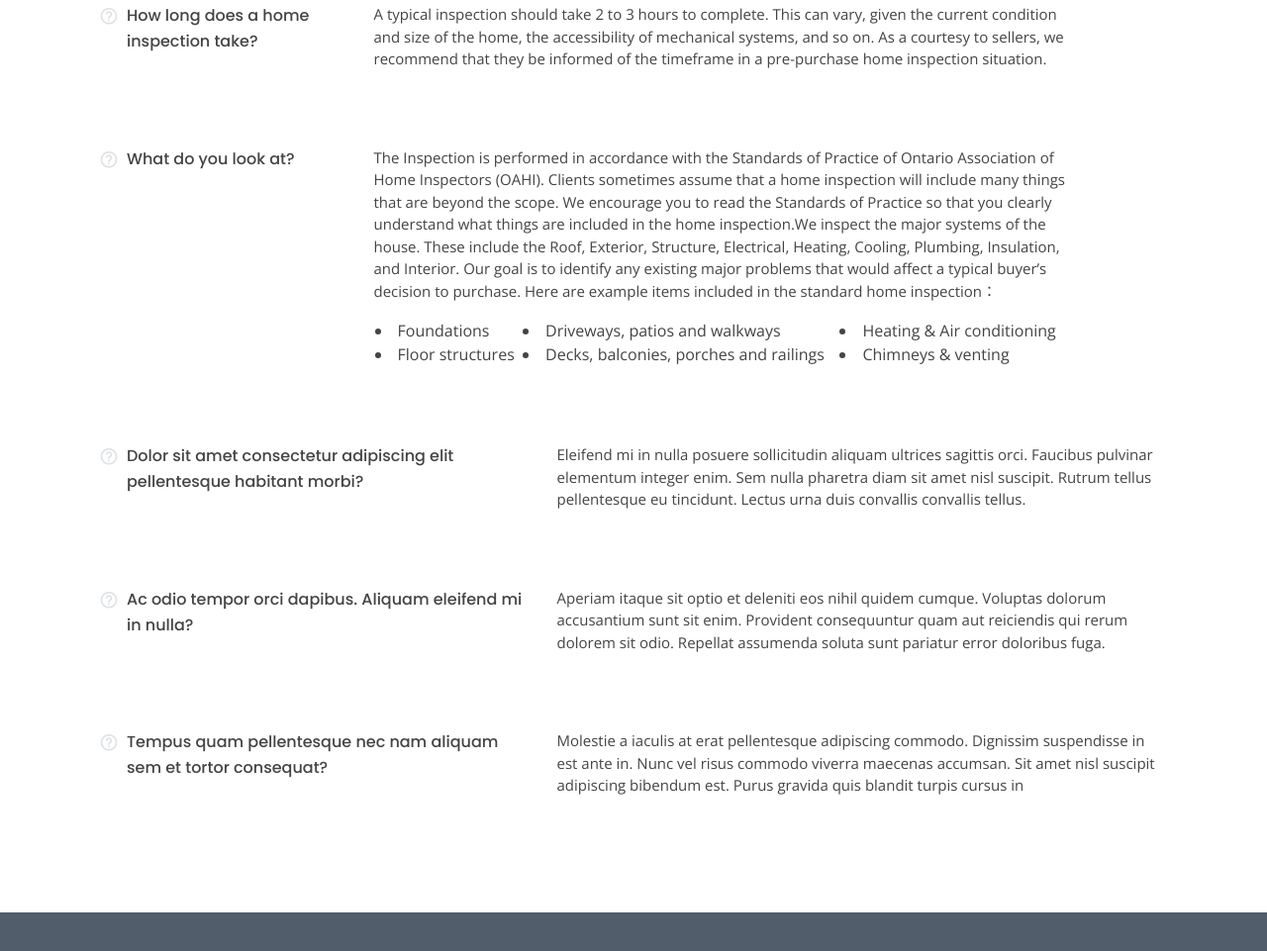
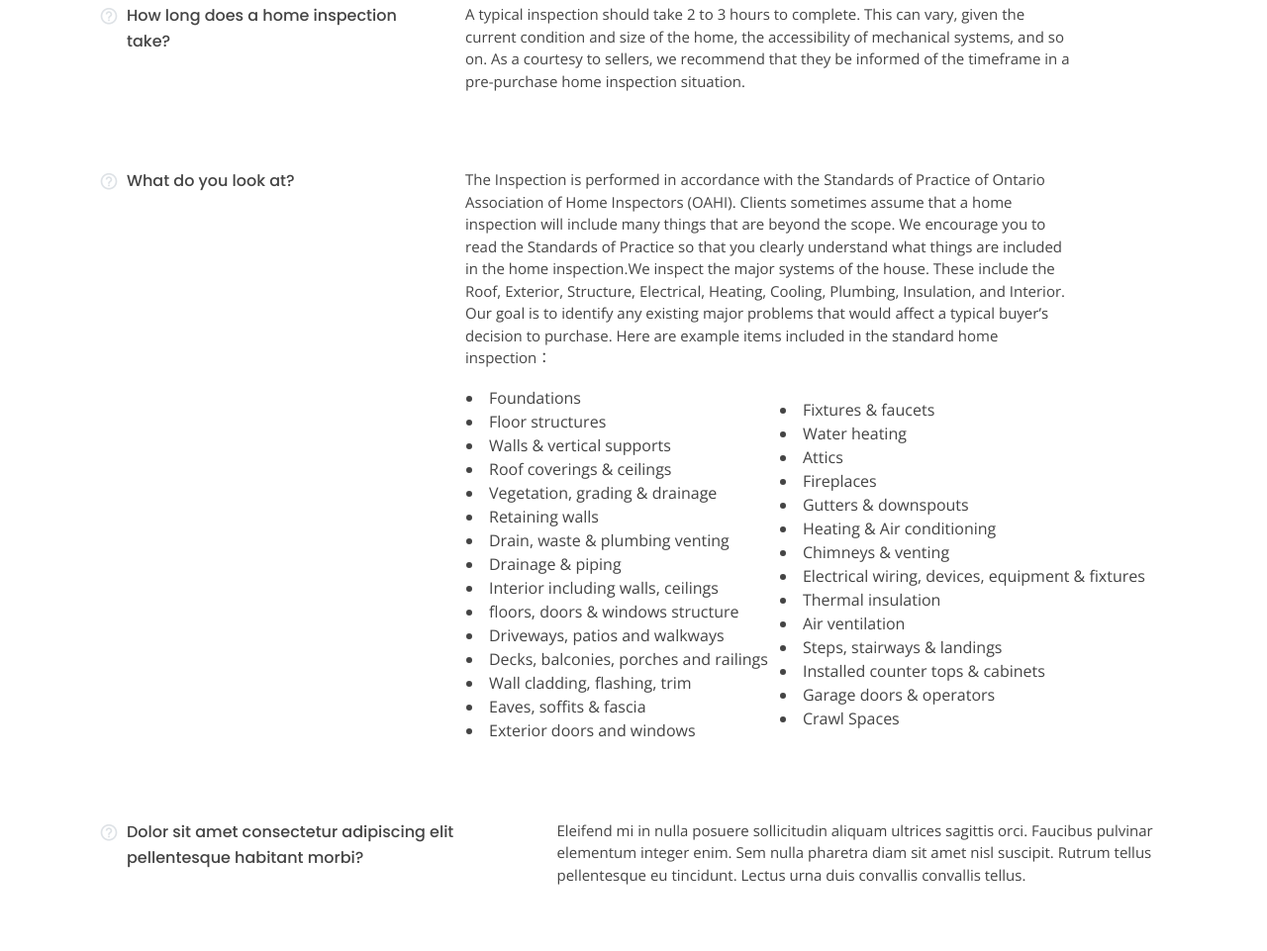
Before and after one commit to chfeng00/chfeng00.github.io, a plain HTML site: page FAQs.html in a window 1280 px wide. Shown: the part 1057-2018 px from the top of the page at 99% size. Drawn offline with nearby package versions, Linux system fonts and the light colour scheme; a script that the page names is missing.

Commit message:
update FAQs form

```diff
--- a/FAQs.html
+++ b/FAQs.html
@@ -110,11 +110,11 @@
     <section id="faq" class="faq">
       <div class="container">
         <div class="row faq-item d-flex align-items-stretch">
-          <div class="col-lg-3">
+          <div class="col-lg-4">
             <i class="bx bx-help-circle"></i>
             <h4>How long does a home inspection take?</h4>
           </div>
-          <div class="col-lg-8">
+          <div class="col-lg-7">
             <p>
               A typical inspection should take 2 to 3 hours to complete. This can vary, given the current condition and size of the home, the accessibility of mechanical systems, and so on. As a courtesy to sellers, we recommend that they be informed of the timeframe in a pre-purchase home inspection situation.
             </p>
@@ -122,12 +122,12 @@
         </div><!-- End F.A.Q Item-->
 
         <div class="row faq-item d-flex align-items-stretch">
-          <div class="col-lg-3">
+          <div class="col-lg-4">
             <i class="bx bx-help-circle"></i>
             <h4>What do you look at?
             </h4>
           </div>
-          <div class="col-lg-8">
+          <div class="col-lg-7">
             <p>
               The Inspection is performed in accordance with the Standards of Practice of Ontario Association of Home Inspectors (OAHI). Clients sometimes assume that a home inspection will include many things that are beyond the scope. We encourage you to read the Standards of Practice so that you clearly understand what things are included in the home inspection.We inspect the major systems of the house. These include the Roof, Exterior, Structure, Electrical, Heating, Cooling, Plumbing, Insulation, and Interior. Our goal is to identify any existing major problems that would affect a typical buyer’s decision to purchase. Here are example items included in the standard home inspection：
             </p>
@@ -137,16 +137,38 @@
                   <tr>
                     <td>
                       <li>Foundations</li>
-                      <li>Floor structures</li></li>
+                      <li>Floor structures</li>
+                      <li>Walls & vertical supports</li>
+                      <li>Roof coverings & ceilings</li>
+                      <li>Vegetation, grading & drainage</li>
+                      <li>Retaining walls</li>
+                      <li>Drain, waste & plumbing venting</li>
+                      <li>Drainage & piping</li>
+                      <li>Interior including walls, ceilings</li>
+                      <li>floors, doors & windows structure</li>
+                      <li>Driveways, patios and walkways</li>
+                      <li>Decks, balconies, porches and railings</li>
+                      <li>Wall cladding, flashing, trim</li>
+                      <li>Eaves, soffits & fascia</li>
+                       <li>Exterior doors and windows</li>
                     </td>
                     <td>
-                      <li>Driveways, patios and walkways</li>
-                      <li>Decks, balconies, porches and railings</li>
-                    </td>
-                    <td>
+                      <li>Fixtures & faucets</li>
+                      <li>Water heating</li>
+                      <li>Attics</li>
+                      <li>Fireplaces</li>
+                      <li>Gutters & downspouts</li>
                       <li>Heating & Air conditioning</li>
                       <li>Chimneys & venting</li>
+                      <li>Electrical wiring, devices, equipment & fixtures</li>
+                      <li>Thermal insulation</li>
+                      <li> Air ventilation</li>
+                      <li>Steps, stairways & landings</li>
+                      <li> Installed counter tops & cabinets</li>
+                      <li> Garage doors & operators</li>
+                      <li>Crawl Spaces</li>
                     </td>
+
                   </tr>
                 </tbody>
               </table>
```
